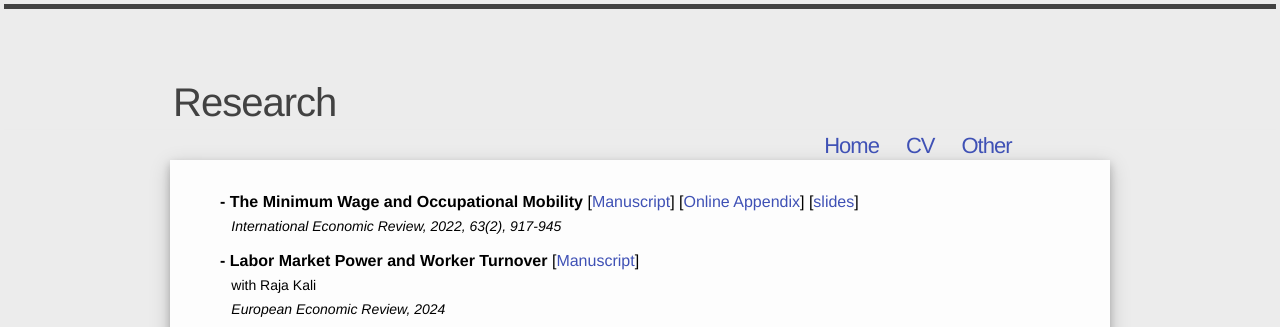
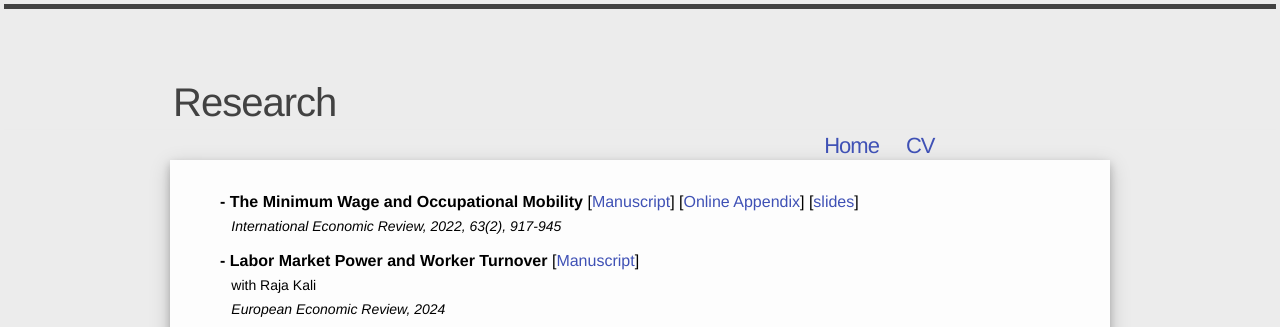
Before and after one commit to Andrew-YizhouLiu/Andrew-YizhouLiu.github.io, a Jekyll site: the page built from research.html, in a window 1280 px wide. Shown: the top 327 px of the page. Built offline with Jekyll 4.4.1, drawn with Linux system fonts in a browser that asks for light colours; comment, search, counter and statistics services are not loaded.

Commit message:
2025_6_all3

```diff
--- a/_includes/header.html
+++ b/_includes/header.html
@@ -33,7 +33,7 @@
   <div class="type-wrap">
 <!--     <div id="typed-strings">
       <p> <a class="site-title" href="{{ site.baseurl }}/">david zarruk valencia</a> </p> -->
-      <p> <a class="site-title" href="{{ site.baseurl }}/">Andrew Yizhou Liu</a> </p>
+      <!--<p> <a class="site-title" href="{{ site.baseurl }}/">Andrew Yizhou Liu</a> </p>
 <!--     </div> -->
     <span id="typed" style="white-space:pre;"></span>
   </div>
@@ -63,7 +63,7 @@
   <div class="wrapper">
 
 <div class="wrap" style="margin-bottom: -70px; margin-left: 10px">
-      <p> <a class="site-title" style="font-size: 30px;" href="{{ site.baseurl }}/">Andrew Yizhou Liu</a> </p>
+      <!--<p> <a class="site-title" style="font-size: 30px;" href="{{ site.baseurl }}/">Andrew Yizhou Liu</a> </p>-->
   </div>
 </div>
 
--- a/_includes/header_secondary.html
+++ b/_includes/header_secondary.html
@@ -287,7 +287,7 @@
       <td valign="bottom"></td>
 
       <td valign="bottom">
-      <p> <a style="font-size:22px" class="site-title-sec" href="{{ site.baseurl }}/other.html">Other</a> </p>
+      <!--<p> <a style="font-size:22px" class="site-title-sec" href="{{ site.baseurl }}/other.html">Other</a> </p>-->
       </td>
 
     </tr>
@@ -305,7 +305,7 @@
     <li><a style="font-size:22px" href="{{ site.baseurl }}/">Main</a></li>
     <li><a style="font-size:22px" href="{{ site.baseurl }}/files/Liu, Andrew Yizhou-CV.pdf">CV</a></li>
     <li><a style="font-size:22px" href="{{ site.baseurl }}/research.html">Research</a></li>
-    <li><a style="font-size:22px" href="{{ site.baseurl }}/other.html">Other</a></li>
+    <!--<li><a style="font-size:22px" href="{{ site.baseurl }}/other.html">Other</a></li>-->
   </ul>
 
   <table >
--- a/_includes/header_secondary_research.html
+++ b/_includes/header_secondary_research.html
@@ -287,8 +287,8 @@
       </td>
       <td style="width:15px;">
       <p>  </p></td>-->
-      <td valign="bottom">
-      <p> <a style="font-size:22px" class="site-title-sec" href="{{ site.baseurl }}/other.html">Other</a> </p></td>
+      <!--<td valign="bottom">
+      <p> <a style="font-size:22px" class="site-title-sec" href="{{ site.baseurl }}/other.html">Other</a> </p></td>-->
 
     </tr>
     </table>
@@ -304,7 +304,7 @@
     <li><a style="font-size:22px" href="{{ site.baseurl }}/">Home</a></li>
     <li><a style="font-size:22px" href="{{ site.baseurl }}/files/Liu, Andrew Yizhou-CV.pdf">CV</a></li>
     <!---<li><a style="font-size:22px" href="{{ site.baseurl }}/teaching.html">Teaching</a></li>-->
-    <li><a style="font-size:22px" href="{{ site.baseurl }}/other.html">Other</a></li>
+    <!--<li><a style="font-size:22px" href="{{ site.baseurl }}/other.html">Other</a></li>-->
   </ul>
 
   <table >
```
